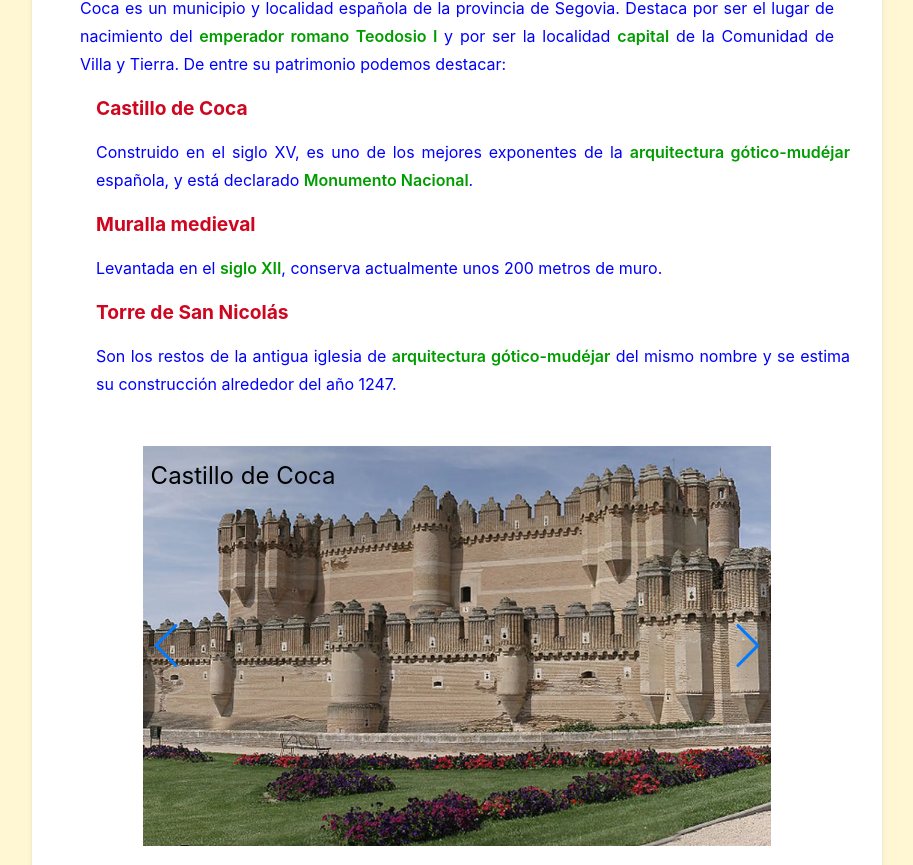
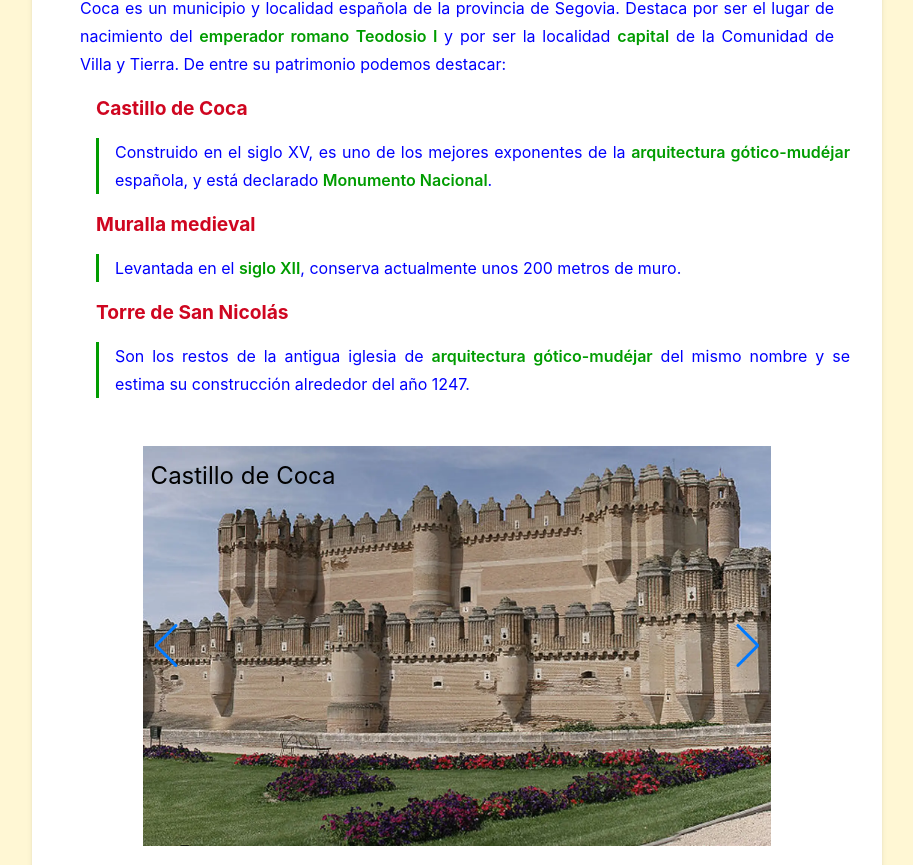
Before and after one commit to europokefreak/comarca, a website built with Parcel: page src/index.html in a window 1280 px wide. Shown: the part 1393-2258 px from the top of the page, without its empty margins (183-1096 px from the left). Built offline with nearby package versions, Linux system fonts and the light colour scheme.

Commit message:
Rectificacion de clases de estilos y vuelta atras en la ruta de verificacion de stylelint

```diff
--- a/src/assets/styles/layouts/_home.scss
+++ b/src/assets/styles/layouts/_home.scss
@@ -178,7 +178,7 @@
   text-align: left;
 }
 
-.descripcion{
+.descripcion-lista-elemento{
   padding-left: 1rem;
   border-left: 3px solid $comarcaSecundario;
 
```
